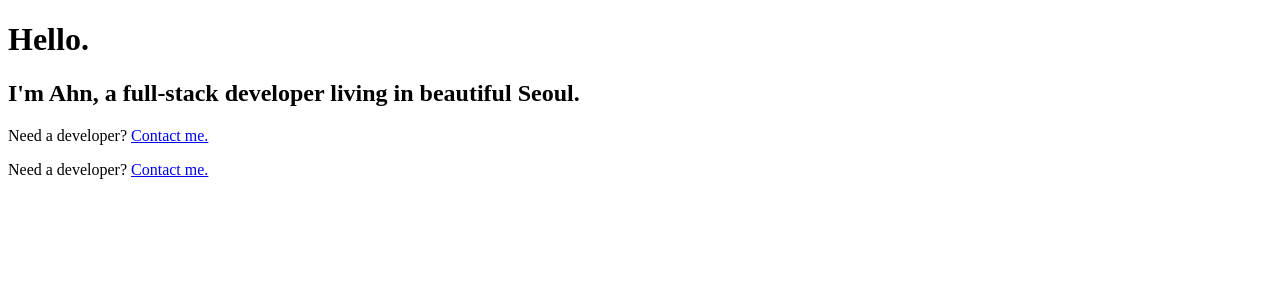
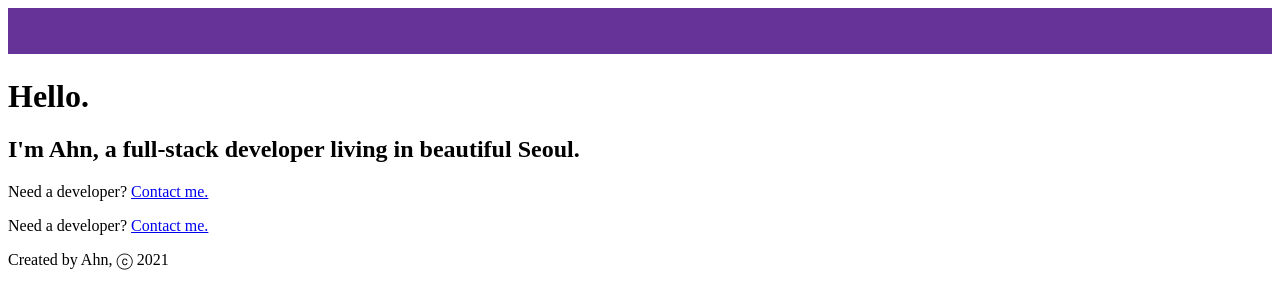
Before and after one commit to elle510/gatsby-project, a Gatsby site: page /about in a window 1280 px wide. Built offline with nearby package versions, Linux system fonts and the light colour scheme; Gatsby itself is replaced by a stand-in of ours.

Commit message:
creating shared page components

```diff
--- /dev/null
+++ b/src/components/footer.tsx
@@ -0,0 +1,11 @@
+import React from "react"
+
+const Footer = () => {
+  return (
+    <footer>
+      <p>Created by Ahn, ⓒ 2021</p>
+    </footer>
+  )
+}
+
+export default Footer
--- a/src/pages/about.tsx
+++ b/src/pages/about.tsx
@@ -1,9 +1,13 @@
 import React from "react"
 import { Link } from "gatsby"
+
+import Header from "../components/header"
+import Footer from "../components/footer"
 
 const AboutPage = () => {
   return (
     <div>
+      <Header />
       <h1>Hello.</h1>
       <h2>I'm Ahn, a full-stack developer living in beautiful Seoul.</h2>
       <p>
@@ -12,6 +16,7 @@
       <p>
         Need a developer? <Link to="/contact">Contact me.</Link>
       </p>
+      <Footer />
     </div>
   )
 }
--- a/src/pages/contact.tsx
+++ b/src/pages/contact.tsx
@@ -1,10 +1,15 @@
 import React from "react"
+
+import Header from "../components/header"
+import Footer from "../components/footer"
 
 const ContactPage = () => {
   return (
     <div>
+      <Header />
       <h1>Contact</h1>
       <p>The best way to reach me is via @elle0510 on Twitter</p>
+      <Footer />
     </div>
   )
 }
```
